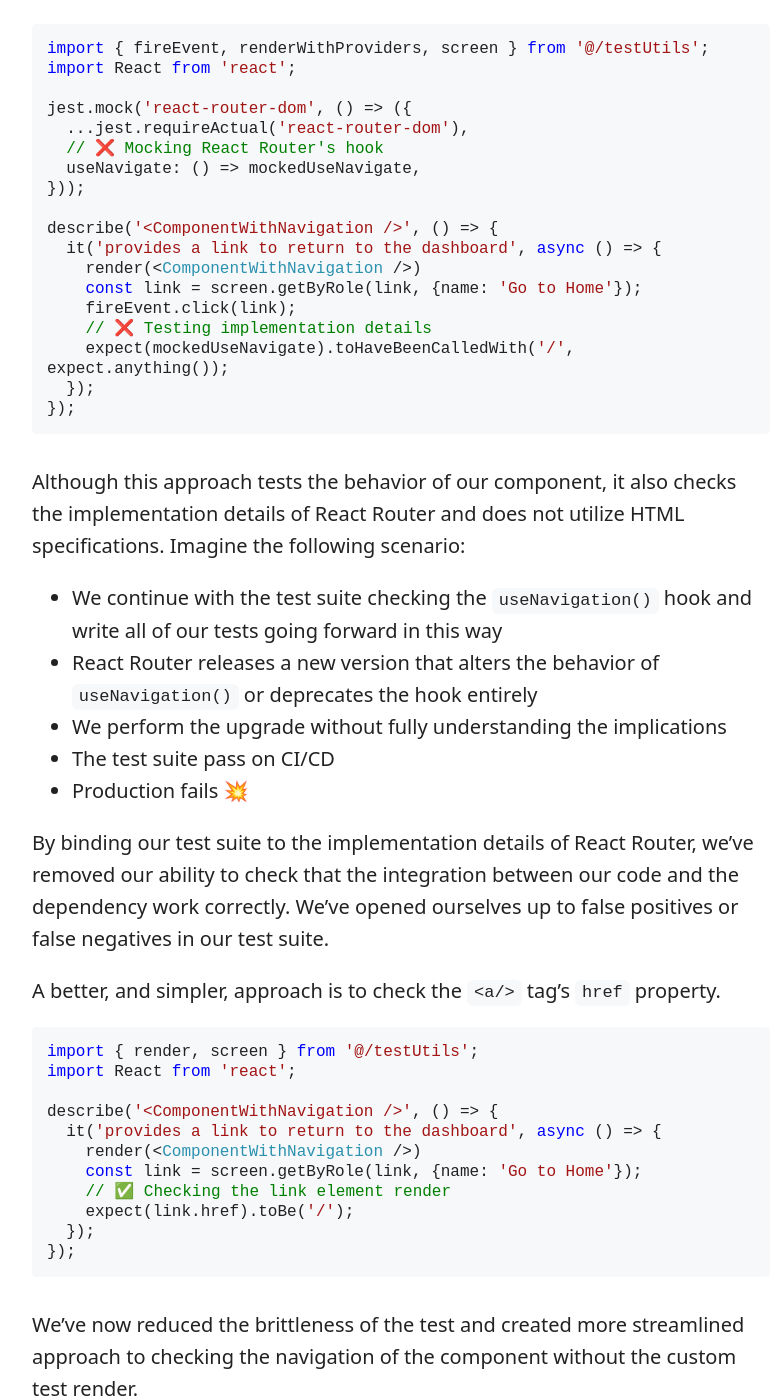
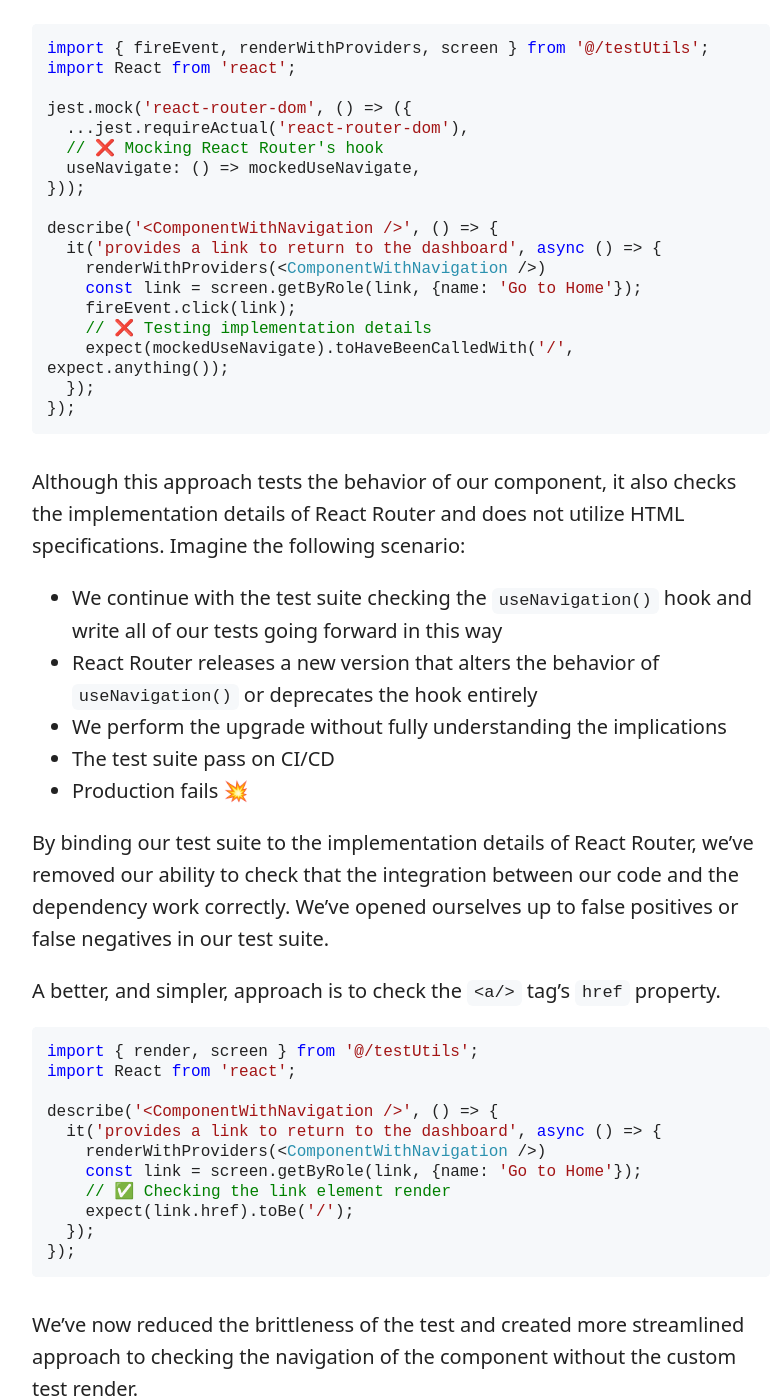
Before and after one commit to antgonzales/antgonzales.github.io, a Jekyll site: the page built from _posts/2024-06-03-dont-mock-in-jest.md, in a window 1280 px wide and 1400 px high, scrolled down 1721 px. Shown: the whole window, without its empty margins (239-1023 px from the left). Built offline with Jekyll 4.4.1, drawn with Linux system fonts in a browser that asks for light colours; some of the changed text lies outside the part shown.

Commit message:
Update "Don't mock in Jest"
Update examples to include correct `renderWithProviders()` test helper.

```diff
--- a/_posts/2024-06-03-dont-mock-in-jest.md
+++ b/_posts/2024-06-03-dont-mock-in-jest.md
@@ -77,7 +78,7 @@ jest.mock('react-router-dom', () => ({
 
 describe('<ComponentWithNavigation />', () => {
   it('provides a link to return to the dashboard', async () => {
-    render(<ComponentWithNavigation />)
+    renderWithProviders(<ComponentWithNavigation />)
     const link = screen.getByRole(link, {name: 'Go to Home'});
     fireEvent.click(link);
     // ❌ Testing implementation details
@@ -111,7 +112,7 @@ import React from 'react';
 
 describe('<ComponentWithNavigation />', () => {
   it('provides a link to return to the dashboard', async () => {
-    render(<ComponentWithNavigation />)
+    renderWithProviders(<ComponentWithNavigation />)
     const link = screen.getByRole(link, {name: 'Go to Home'});
     // ✅ Checking the link element render
     expect(link.href).toBe('/');
```
Also changed, not shown: other parts of _posts/2024-06-03-dont-mock-in-jest.md (+1 -0 lines).
